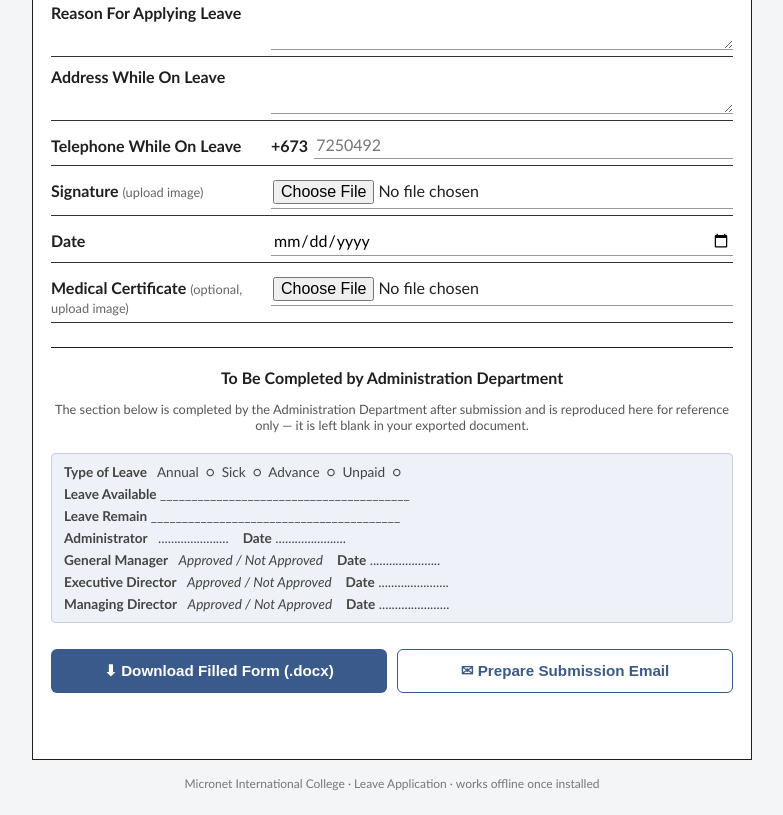
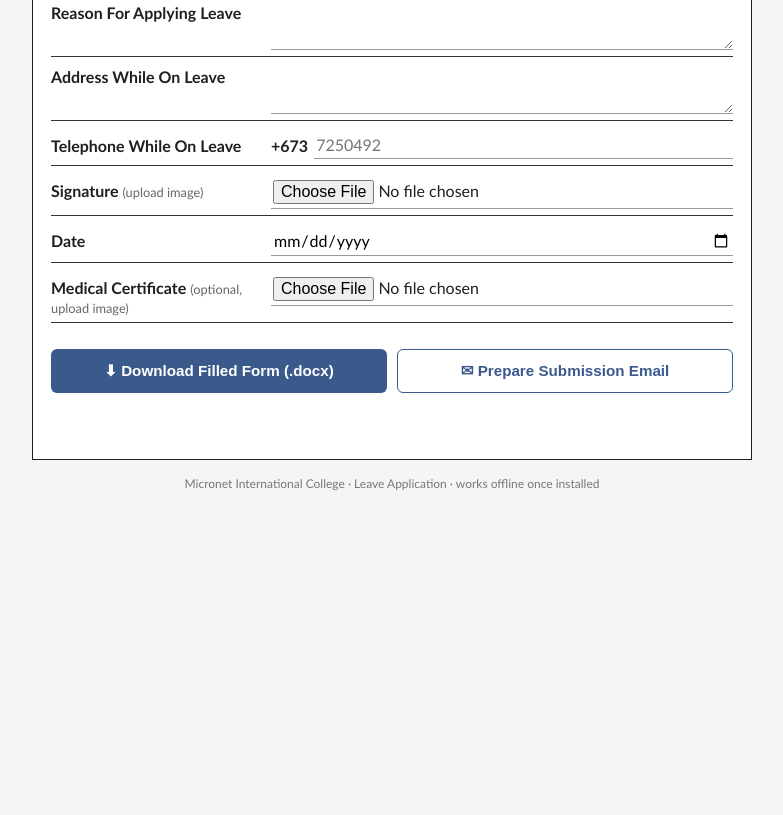
Before and after one commit to khairulmicronet-cloud/MIC-Leave-Form, a plain HTML site: page index.html in a window 1280 px wide. Shown: the part 436-1251 px from the top of the page, without its empty margins (248-1031 px from the left). After the commit the page ends 951 px from the top, so only its background shows below. Drawn offline with nearby package versions, Linux system fonts and the light colour scheme.

Commit message:
Fix reason/address alignment, enlarge signature, remove admin preview from web form

```diff
--- a/app.js
+++ b/app.js
@@ -228,7 +228,7 @@
       "</Relationships>",
       `<Relationship Id="rIdSignatureImg" Type="http://schemas.openxmlformats.org/officeDocument/2006/relationships/image" Target="media/signature.${sigExt}"/></Relationships>`
     );
-    const sigSize = scaledEmuSize(signatureImage.width, signatureImage.height, 1500000, 230000);
+    const sigSize = scaledEmuSize(signatureImage.width, signatureImage.height, 1700000, 500000);
     const sigToken = '<w:r><w:rPr><w:sz w:val="24"/><w:szCs w:val="24"/></w:rPr><w:t>{{SIGNATURE_IMAGE}}</w:t></w:r>';
     if (xml.indexOf(sigToken) === -1) throw new Error("Template is missing the signature placeholder run.");
     xml = xml.replace(sigToken, inlineImageRunXml("rIdSignatureImg", 900, sigSize.cx, sigSize.cy));
--- a/index.html
+++ b/index.html
@@ -106,24 +106,6 @@
       </div>
     </div>
 
-    <hr class="section-divider">
-
-    <h2 class="admin-heading">To Be Completed by Administration Department</h2>
-    <p class="admin-note">
-      The section below is completed by the Administration Department after submission and is
-      reproduced here for reference only &mdash; it is left blank in your exported document.
-    </p>
-
-    <div class="admin-preview">
-      <div class="admin-row"><strong>Type of Leave</strong> &nbsp; Annual &nbsp;○&nbsp; Sick &nbsp;○&nbsp; Advance &nbsp;○&nbsp; Unpaid &nbsp;○</div>
-      <div class="admin-row"><strong>Leave Available</strong> ________________________________________</div>
-      <div class="admin-row"><strong>Leave Remain</strong> ________________________________________</div>
-      <div class="admin-row"><strong>Administrator</strong> &nbsp; ...................... &nbsp;&nbsp; <strong>Date</strong> ......................</div>
-      <div class="admin-row"><strong>General Manager</strong> &nbsp; <em>Approved / Not Approved</em> &nbsp;&nbsp; <strong>Date</strong> ......................</div>
-      <div class="admin-row"><strong>Executive Director</strong> &nbsp; <em>Approved / Not Approved</em> &nbsp;&nbsp; <strong>Date</strong> ......................</div>
-      <div class="admin-row"><strong>Managing Director</strong> &nbsp; <em>Approved / Not Approved</em> &nbsp;&nbsp; <strong>Date</strong> ......................</div>
-    </div>
-
     <div class="button-row">
       <button type="button" id="downloadBtn" class="btn primary">⬇ Download Filled Form (.docx)</button>
       <button type="button" id="emailBtn" class="btn secondary">✉ Prepare Submission Email</button>
--- a/sw.js
+++ b/sw.js
@@ -1,4 +1,4 @@
-const CACHE_NAME = "leave-form-cache-v2";
+const CACHE_NAME = "leave-form-cache-v3";
 const ASSETS = [
   "./",
   "./index.html",
```
